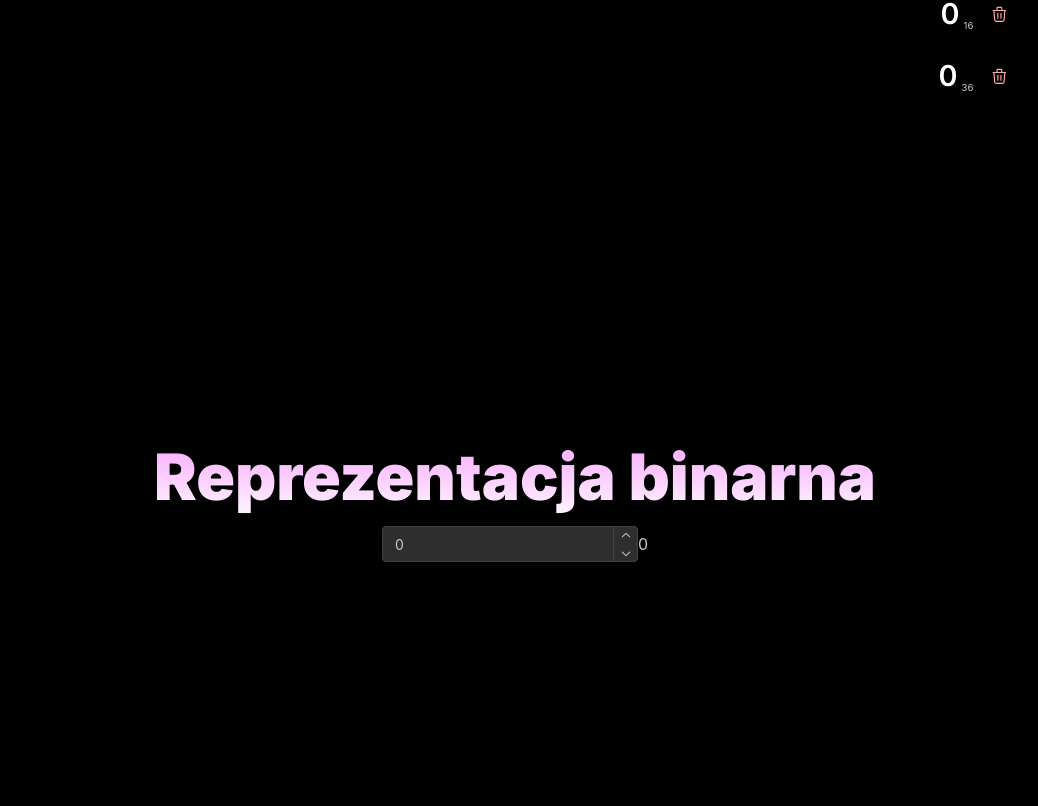
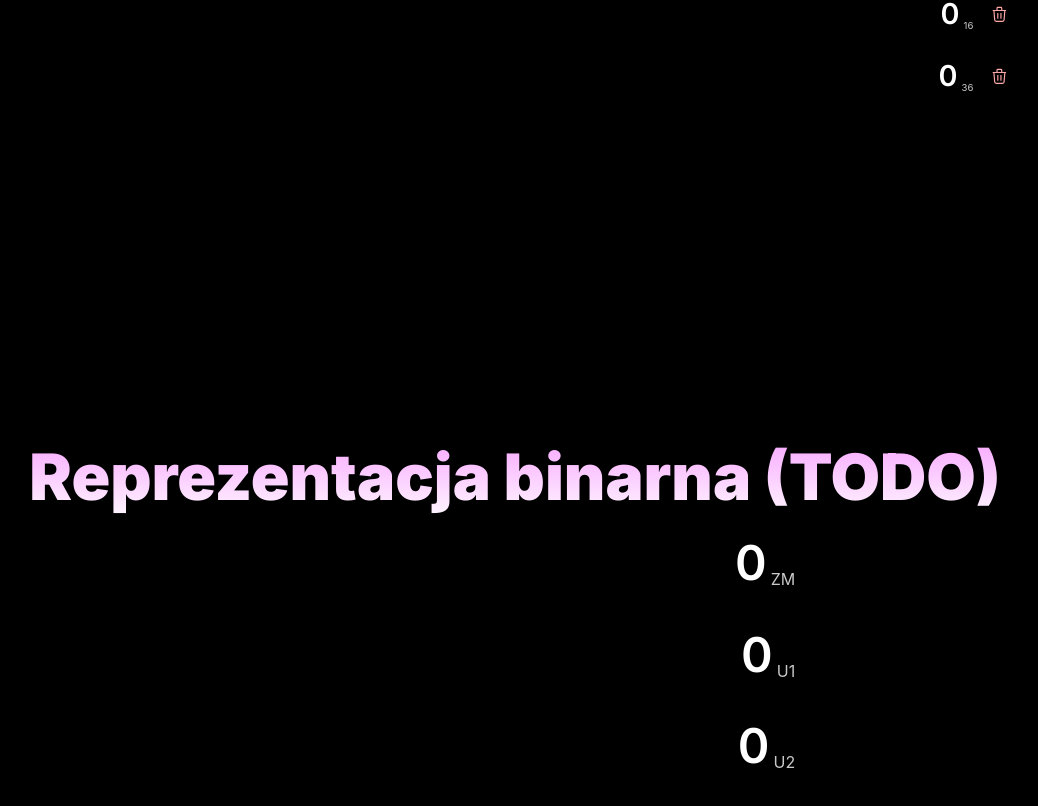
Before and after one commit to Nadwey/systemy-liczbowe, a React (Vite) app: page / in a window 1280 px wide. Shown: the part 468-1274 px from the top of the page, without its empty margins (125-1163 px from the left). Before the commit the page ends 1086 px from the top, so only its background shows below. Built offline with nearby package versions, Linux system fonts and the light colour scheme; a web font is replaced by a local one.

Commit message:
placeholder

```diff
--- a/src/App.jsx
+++ b/src/App.jsx
@@ -30,10 +30,18 @@ function App() {
                     </Stack>
                 </div>
                 <Center w="100%">
-                    <span className={styles.sectionTitle}>Reprezentacja binarna</span>
+                    <span className={styles.sectionTitle}>Reprezentacja binarna (TODO)</span>
                 </Center>
                 <Center w="100%">
-                    <BinaryRepresentation />
+                    <div style={{
+                        display: "flex",
+                        justifyContent: "center",
+                    }}>
+                        <Stack px="10%" w="100%" h="100%" align="end">
+                            <BinaryRepresentation />
+                        </Stack>
+                    </div>
+
                 </Center>
             </AppShell.Main>
         </AppShell>
--- a/src/binary-representation/BinaryRepresentation.jsx
+++ b/src/binary-representation/BinaryRepresentation.jsx
@@ -1,12 +1,13 @@
-import { NumberInput } from "@mantine/core";
 import { useState } from "react";
+import BaseNumberDisplay from "../components/BaseNumberDisplay/BaseNumberDisplay.jsx";
 
 export default function BinaryRepresentation() {
     const [number, setNumber] = useState(0);
     console.log(number);
 
     return <>
-        <NumberInput value={number} onChange={setNumber} />
-        {number}
+        <BaseNumberDisplay size={3} base="ZM" editable denyDeletion value={number} onChange={setNumber} />
+        <BaseNumberDisplay size={3} base="U1" editable denyDeletion value={number} onChange={setNumber} />
+        <BaseNumberDisplay size={3} base="U2" editable denyDeletion value={number} onChange={setNumber} />
     </>
 }
--- a/src/konwersja-systemow/BaseConversion.jsx
+++ b/src/konwersja-systemow/BaseConversion.jsx
@@ -141,7 +141,7 @@ export function BaseConvertion() {
                         key={numberDisplay.base}
                         value={numberDisplay.value}
                         onChange={(newValue) => { numberUpdated(newValue, numberDisplay.base) }}
-                        editable={true}
+                        editable
                         onDelete={() => { onBaseDelete(numberDisplay.base) }}
                         denyDeletion={numberDisplay.denyDeletion}
                         size={numberDisplay.size}
```
